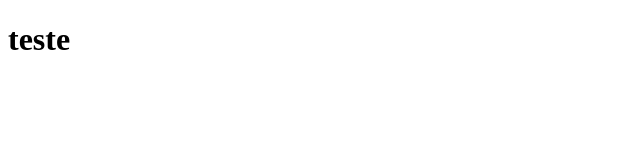
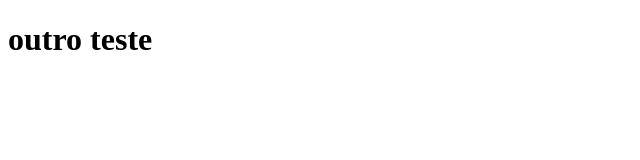
Before and after one commit to Ltavio/teste-1.1, a plain HTML site: page index.html in a window 1280 px wide. Shown: the whole page, without its empty margins (0-640 px from the left). Drawn offline with Linux system fonts and the light colour scheme.

Commit message:
Update index.html

```diff
--- a/index.html
+++ b/index.html
@@ -7,6 +7,7 @@
     <title>Document</title>
 </head>
 <body>
-    <h1>teste</h1>
+    <h1>outro teste</h1>
+
 </body>
 </html>
```
